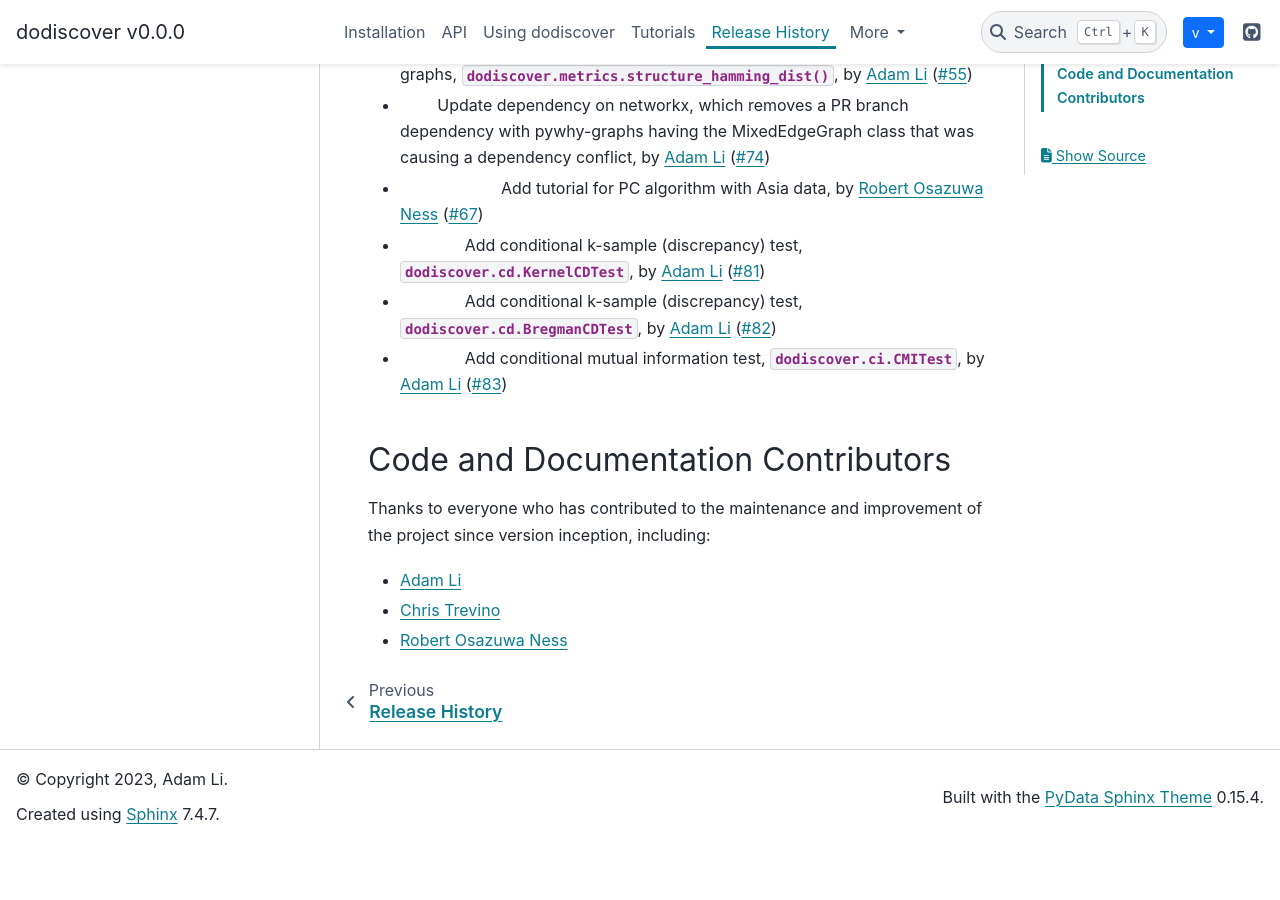
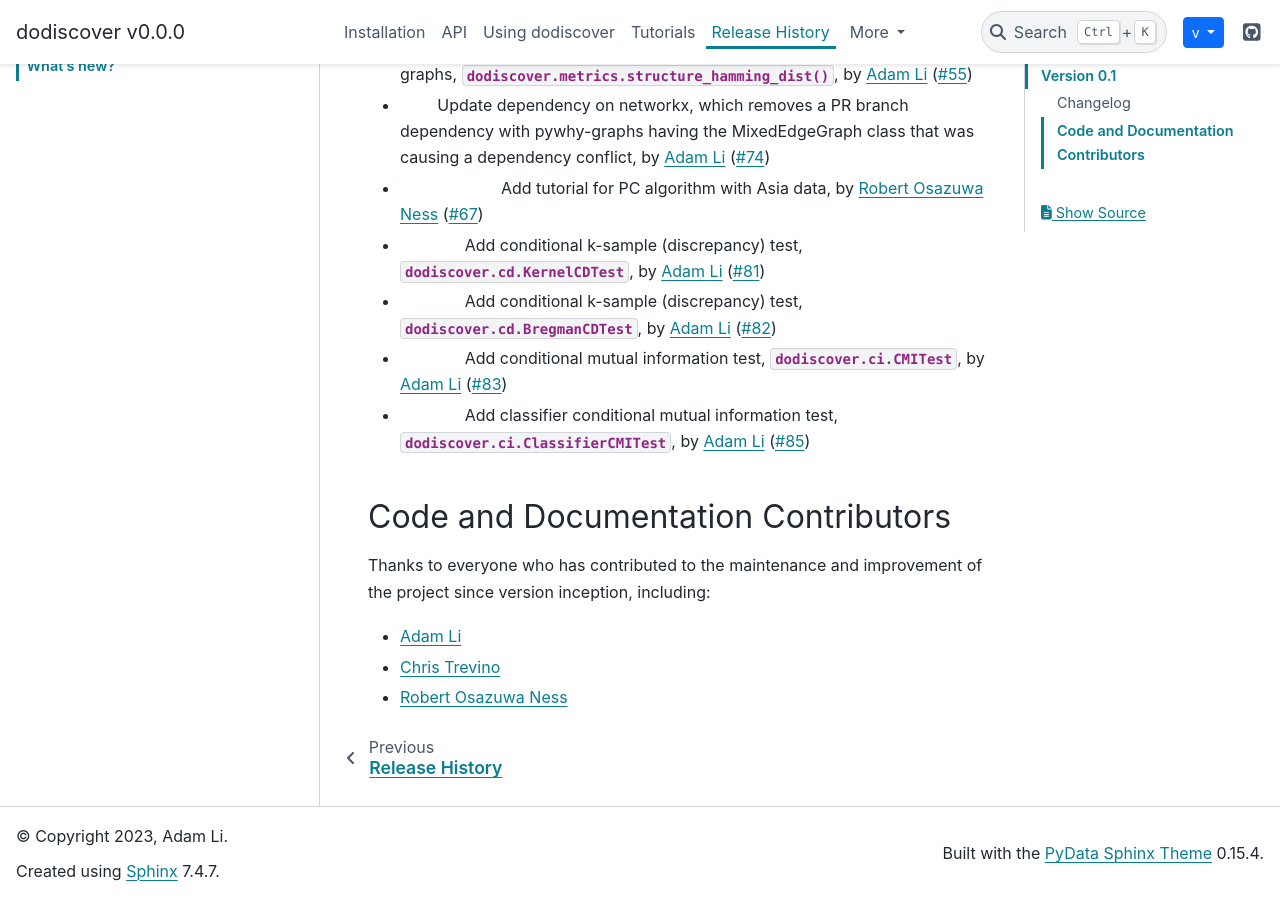
Before and after one commit to py-why/dodiscover, a Sphinx documentation site: the page built from doc/whats_new/v0.1.rst, in a window 1280 px wide and 900 px high, scrolled down 1102 px. Built offline with Sphinx 7.4.7 and the PyData theme 0.15.4, drawn with Linux system fonts in a browser that asks for light colours; before the commit the page ends 1945 px from its top, so only the background shows below that.

Commit message:
Add changelog
Signed-off-by: Adam Li <adam2392@gmail.com>

```diff
--- a/doc/whats_new/v0.1.rst
+++ b/doc/whats_new/v0.1.rst
@@ -41,6 +41,7 @@ Changelog
 - |Feature| Add conditional k-sample (discrepancy) test, :class:`dodiscover.cd.KernelCDTest`, by `Adam Li`_ (:pr:`81`)
 - |Feature| Add conditional k-sample (discrepancy) test, :class:`dodiscover.cd.BregmanCDTest`, by `Adam Li`_ (:pr:`82`)
 - |Feature| Add conditional mutual information test, :class:`dodiscover.ci.CMITest`, by `Adam Li`_ (:pr:`83`)
+- |Feature| Add classifier conditional mutual information test, :class:`dodiscover.ci.ClassifierCMITest`, by `Adam Li`_ (:pr:`85`)
 
 Code and Documentation Contributors
 -----------------------------------
```
